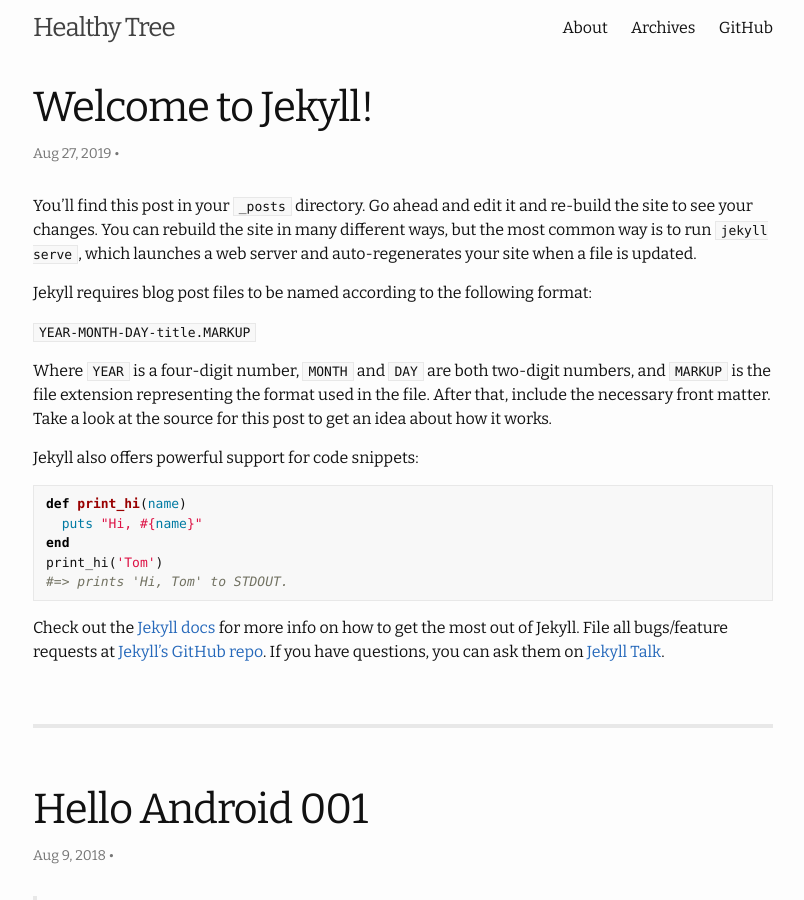
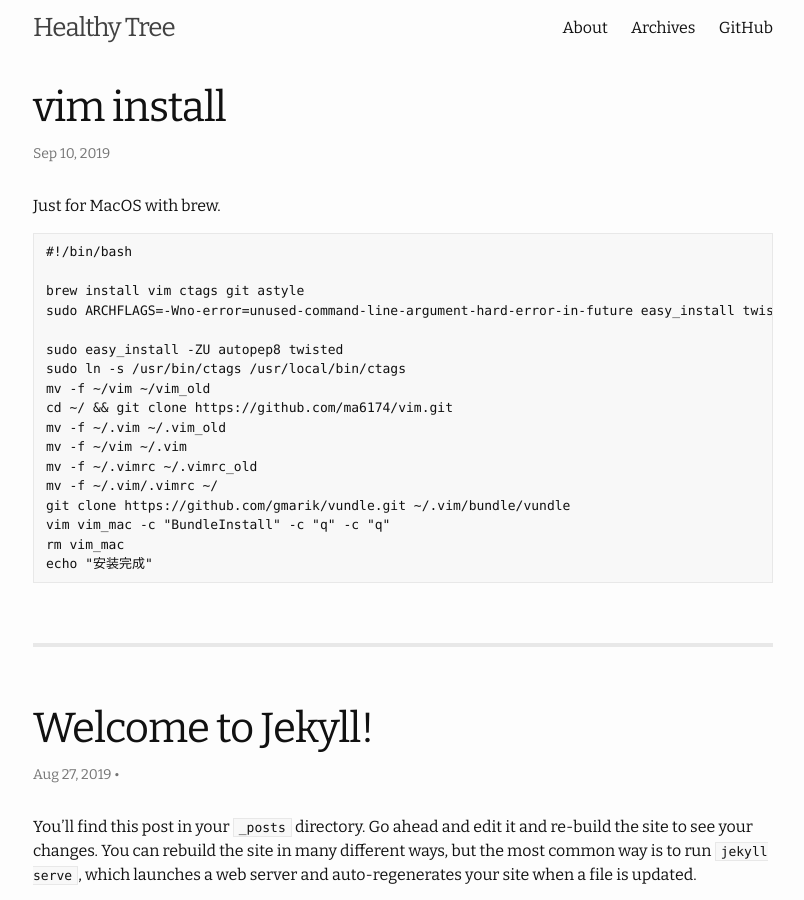
Before and after one commit to healthy-tree/healthy-tree.github.io, a Jekyll site: the page built from index.html, in a window 1280 px wide and 900 px high. Shown: the whole window, without its empty margins (237-1041 px from the left). Built offline with Jekyll 4.4.1, drawn with Linux system fonts in a browser that asks for light colours; the list of posts is cut into pages by our own code.

Commit message:
1、vim install 2、update foot content

````diff
--- a/_includes/footer_content.html
+++ b/_includes/footer_content.html
@@ -2,4 +2,4 @@
 {% if site.feed and site.feed.path %}
   {% assign feed_path = site.feed.path %}
 {% endif %}
-&copy; {{ site.author }} - Powered by <a href="https://jekyllrb.com">Jekyll</a> &amp; <a href="https://github.com/yous/whiteglass">whiteglass</a> - Subscribe via <a href="{{ feed_path | absolute_url }}">RSS</a>
+&copy; {{ site.author }} - Powered by <a href="https://jekyllrb.com">Jekyll</a> - Subscribe via <a href="{{ feed_path | absolute_url }}">RSS</a>
--- /dev/null
+++ b/_posts/2019-09-10-vim-install.markdown
@@ -0,0 +1,28 @@
+---
+layout: post
+title: "vim install"
+date: "2019-09-10 11:48:32 +0800"
+---
+
+Just for MacOS with brew.
+
+
+``` Bash
+#!/bin/bash
+
+brew install vim ctags git astyle
+sudo ARCHFLAGS=-Wno-error=unused-command-line-argument-hard-error-in-future easy_install twisted
+
+sudo easy_install -ZU autopep8 twisted
+sudo ln -s /usr/bin/ctags /usr/local/bin/ctags
+mv -f ~/vim ~/vim_old
+cd ~/ && git clone https://github.com/ma6174/vim.git
+mv -f ~/.vim ~/.vim_old
+mv -f ~/vim ~/.vim
+mv -f ~/.vimrc ~/.vimrc_old
+mv -f ~/.vim/.vimrc ~/
+git clone https://github.com/gmarik/vundle.git ~/.vim/bundle/vundle
+vim vim_mac -c "BundleInstall" -c "q" -c "q"
+rm vim_mac
+echo "安装完成"
+```
````
